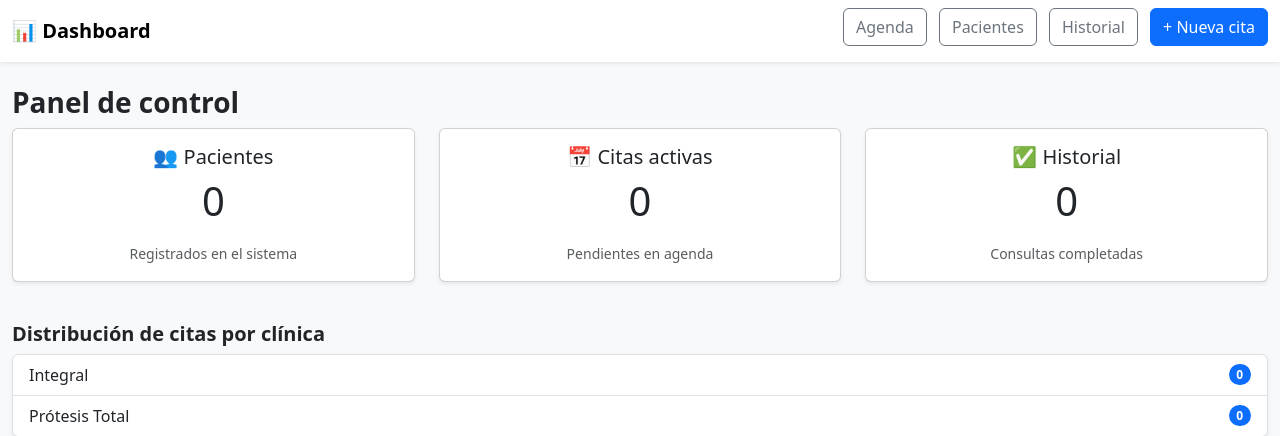
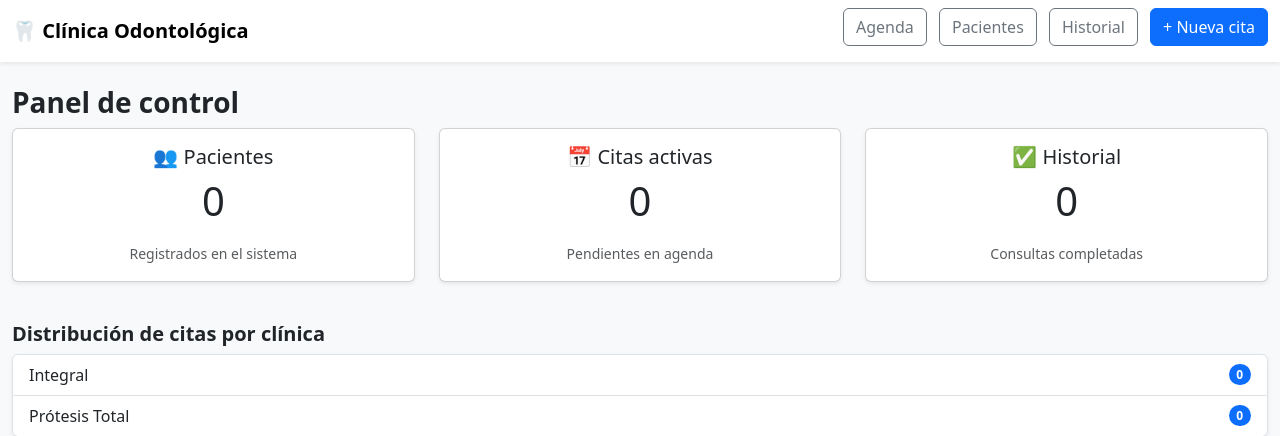
Before and after one commit to Luislopeze/Clinica, a Flask app: page / in a window 1280 px wide. Shown: the top 436 px of the page. Run offline with Flask 3, Linux system fonts and the light colour scheme.

Commit message:
Update navbar brand name from 'Dashboard' to 'Clínica Odontológica'

```diff
--- a/templates/base.html
+++ b/templates/base.html
@@ -9,7 +9,7 @@
 <body class="bg-light">
     <nav class="navbar navbar-expand-lg navbar-light bg-white shadow-sm">
         <div class="container-fluid">
-            <a class="navbar-brand fw-bold" href="/">📊 Dashboard</a>
+            <a class="navbar-brand fw-bold" href="/">🦷 Clínica Odontológica</a>
             <button class="navbar-toggler" type="button" data-bs-toggle="collapse" data-bs-target="#menu">
                 <span class="navbar-toggler-icon"></span>
             </button>
```
